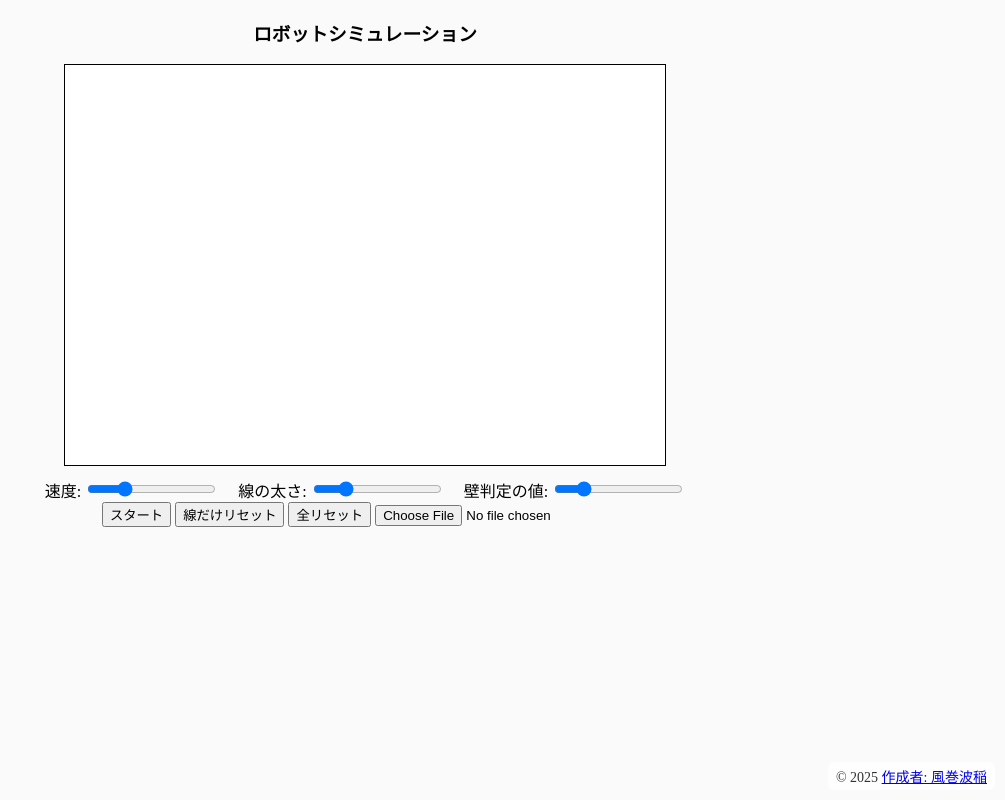
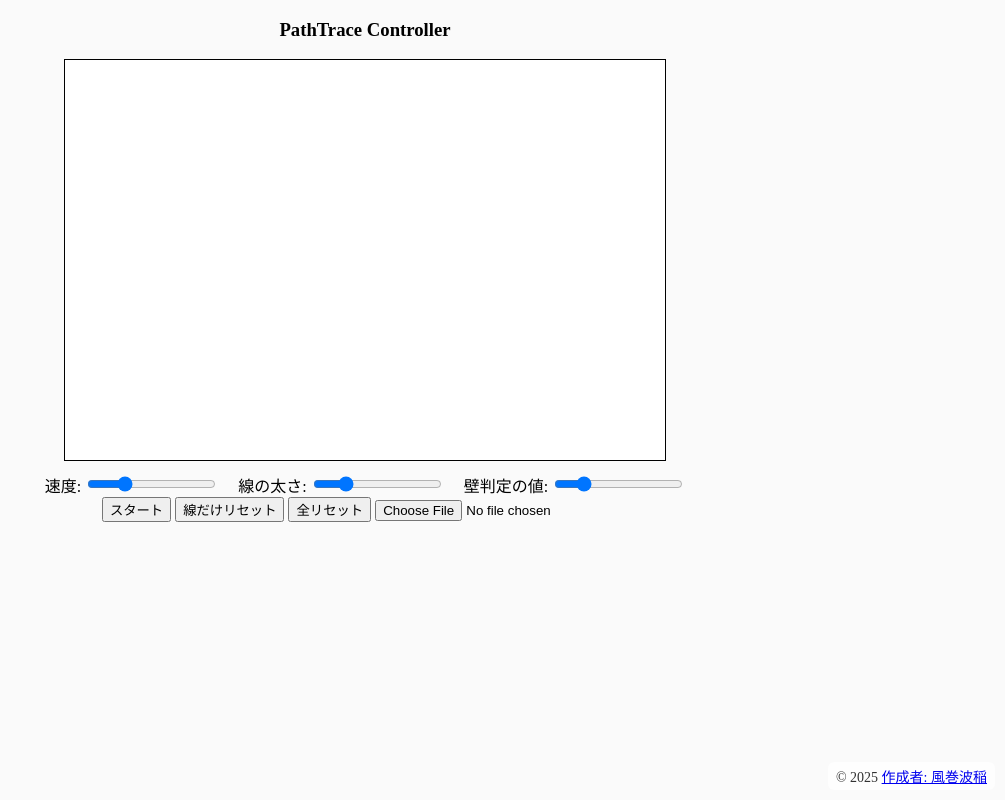
Before and after one commit to Heine0725/Information-Seminar-Deliverables, a plain HTML site: page index.html in a window 1280 px wide. Shown: the whole page, without its empty margins (275-1280 px from the left). Drawn offline with Linux system fonts and the light colour scheme.

Commit message:
Update index.html

```diff
--- a/index.html
+++ b/index.html
@@ -2,7 +2,7 @@
 <html lang="ja">
 <head>
   <meta charset="UTF-8">
-  <title>ロボットシミュレーション</title>
+  <title>PathTrace Controller</title>
   <style>
     body { margin: 0; text-align: center; background: #fafafa; }
     canvas { border: 1px solid #000; touch-action: none; background: #fff; }
@@ -17,7 +17,7 @@
   </style>
 </head>
 <body>
-  <h3>ロボットシミュレーション</h3>
+  <h3>PathTrace Controller</h3>
   <canvas id="canvas" width="600" height="400"></canvas>
   <div class="controls">
     <label>速度: <input type="range" id="speed" min="0.5" max="10" step="0.5" value="3"></label>
```
